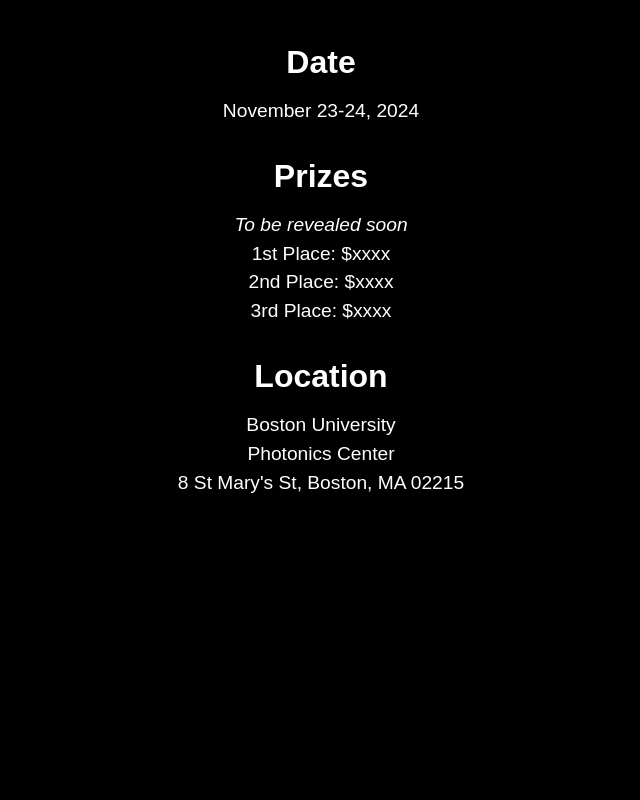
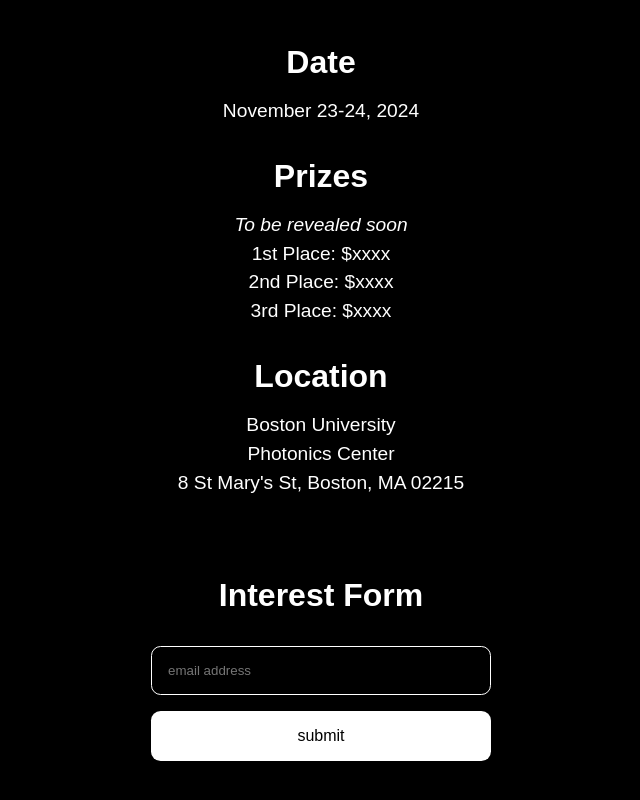
Before and after one commit to bublockchain/bu-blockchain, a Next.js app in the folder client/: page /hackathon in a window 1280 px wide. Shown: the part 396-1196 px from the top of the page, without its empty margins (319-959 px from the left). Before the commit the page ends 909 px from the top, so only its background shows below. Built offline with nearby package versions, Linux system fonts and the light colour scheme; a web font is replaced by a local one.

Commit message:
interest form

```diff
--- a/client/package.json
+++ b/client/package.json
@@ -12,6 +12,7 @@
     "@types/node": "20.4.8",
     "@types/react": "18.2.18",
     "@types/react-dom": "18.2.7",
+    "@vercel/postgres": "^0.9.0",
     "axios": "^1.5.0",
     "next": "13.4.12",
     "nodemailer": "^6.9.4",
--- /dev/null
+++ b/client/pages/api/interest.ts
@@ -0,0 +1,29 @@
+import type { NextApiRequest, NextApiResponse } from 'next'
+import { sql } from "@vercel/postgres";
+
+export default async function handler(req: NextApiRequest, res: NextApiResponse) {
+    if (req.method === 'POST') {
+        try {
+            const { email } = req.body;
+
+            if (!email) {
+                return res.status(400).json({ error: 'Email is required' });
+            }
+
+            // Insert the email into the interest table
+            await sql`
+        INSERT INTO interest (email)
+        VALUES (${email})
+        ON CONFLICT (email) DO NOTHING;
+        `;
+
+            return res.status(200).json({ message: 'Email added successfully' });
+        } catch (error) {
+            console.error('Error updating interest table:', error);
+            return res.status(500).json({ error: 'Internal server error' });
+        }
+    } else {
+        res.setHeader('Allow', ['POST']);
+        res.status(405).end(`Method ${req.method} Not Allowed`);
+    }
+}
--- a/client/pages/api/mailer.ts
+++ b/client/pages/api/mailer.ts
@@ -1,6 +1,3 @@
-
-//make a nextjs nodemailer endpoint
-
 import type { NextApiRequest, NextApiResponse } from 'next'
 import nodemailer from 'nodemailer'
 
--- a/client/pages/hackathon/hackathon.module.scss
+++ b/client/pages/hackathon/hackathon.module.scss
@@ -5,7 +5,8 @@
     display:flex;
     align-items: center;
     flex-direction: column;
-    padding-top: 8rem;
+    padding-top: 6rem;
+    padding-bottom: 6rem;
     text-align: center  ;
 
     h1{
@@ -15,9 +16,17 @@
     h2{
         font-size: 3.2rem;
     }
+    h3 {
+        font-size: 2rem;
+        margin-bottom: 1rem;
+    }
+
+    p {
+        font-size: 1.2rem;
+        line-height: 1.5;
+    }
 
     @media screen and (max-width: 1300px) {
-        padding-top: 6rem;
         h1 {
             font-size: 4rem;
         }
@@ -34,38 +43,58 @@
         h2 {
             font-size: 1.5rem;
         }
-
     }
 
 
     .info {
         display: flex;
         justify-content: space-between;
-        margin-top: 8rem;
+        margin-top: 6rem;
         width: 100%;
 
         .item {
             flex: 1;
             margin: 0 1rem;
             text-align: center;
-
-            h3 {
-                font-size: 2rem;
-                margin-bottom: 1rem;
-            }
-
-            p {
-                font-size: 1.2rem;
-                line-height: 1.5;
-            }
         }
 
         @media screen and (max-width: 1300px) {
             flex-direction: column;
-            margin-top: 6rem;
             .item {
                 margin: 1rem 1rem;
             }
         }
     }
+
+    .interest {
+        display: flex;
+        flex-direction: column;
+        padding-top: 4rem;
+
+        input {
+            padding: 1rem 1rem;
+            width: 340px;
+            background-color: transparent;
+            border: 1px solid white;
+            border-radius: .6rem;
+            margin-top: 1rem;
+        }
+        button {
+            width: 340px;
+            padding: 1rem 2rem;
+            border: transparent;
+            background-color: white;
+            color: #000;
+            font-size: 1rem;
+            margin-top: 1rem;
+            border-radius: .6rem;
+            cursor: pointer;
+            transition: all 0.14s ease-in-out;
+
+            &:hover {
+                background-color: #7851A9;
+                color: white;
+            }
+        }
+    }
 }
--- a/client/pages/hackathon/index.tsx
+++ b/client/pages/hackathon/index.tsx
@@ -1,19 +1,48 @@
-import React from "react";
-
+import React, { useState, useEffect } from "react";
 import s from './hackathon.module.scss';
 import Image from "next/image";
 import Link from "next/link";
+import { Inter, Roboto, Oxygen_Mono } from 'next/font/google'
 
-import { Inter, Roboto, Oxygen_Mono } from 'next/font/google'
 const oxygen_mono = Oxygen_Mono({
 	subsets: ['latin'],
 	weight: '400'
 })
 
 export default function Hackathon() {
+	const [email, setEmail] = useState('');
+	const [status, setStatus] = useState('');
+	const [isClient, setIsClient] = useState(false);
+
+	useEffect(() => {
+		setIsClient(true);
+	}, []);
+
+	async function submit(e: React.FormEvent<HTMLFormElement>) {
+		e.preventDefault();
+		setStatus('Submitting...');
+		try {
+			const response = await fetch('/api/interest', {
+				method: 'POST',
+				headers: {
+					'Content-Type': 'application/json',
+				},
+				body: JSON.stringify({ email }),
+			});
+			if (response.ok) {
+				setStatus('Thank you for your interest!');
+				setEmail(''); // Clear the email input
+			} else {
+				const data = await response.json();
+				setStatus(`Error: ${data.error || 'Something went wrong'}`);
+			}
+		} catch (error) {
+			console.error('Error submitting form:', error);
+			setStatus('Error: Unable to submit form');
+		}
+	}
 
 	return (
-
 		<div className={`${oxygen_mono.className} ${s.main}`}>
 			<h1>BeanTown Showdown</h1>
 			<h2>Hackathon and Pitchathon</h2>
@@ -36,6 +65,21 @@
 					<p>8 St Mary's St, Boston, MA 02215</p>
 				</div>
 			</div>
+			{isClient && (
+				<form className={s.interest} onSubmit={submit}>
+					<h3>Interest Form</h3>
+					<input
+						placeholder="email address"
+						required
+						type="email"
+						id='email'
+						onChange={(e) => setEmail(e.target.value)}
+						value={email}
+					/>
+					<button type="submit">submit</button>
+					{status && <p className={s.status}>{status}</p>}
+				</form>
+			)}
 		</div>
 	);
 }
```
Also changed, not shown: 2 other files (tests, documents, lock files or other folders).
